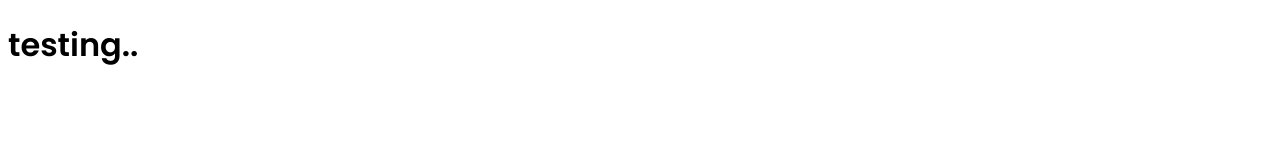
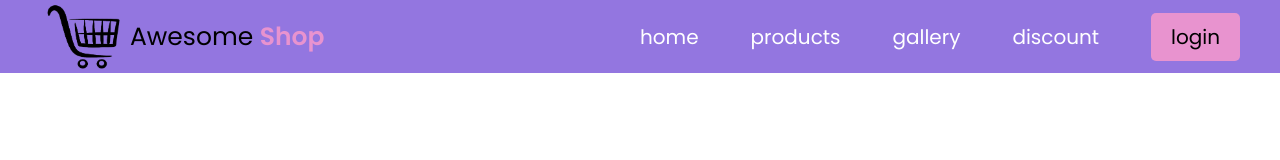
Before and after one commit to Nahin69/shop, a plain HTML site: page index.html in a window 1280 px wide. Drawn offline with Linux system fonts and the light colour scheme.

Commit message:
nav section finish

```diff
--- a/css/style.css
+++ b/css/style.css
@@ -1,5 +1,76 @@
 @import url('https://fonts.googleapis.com/css2?family=Poppins:wght@400;500;600&display=swap');
+
+
+*{
+    margin:0;
+    padding:0;
+    box-sizing: border-box;
+}
+
 
 body{
     font-family: 'Poppins', sans-serif;
 }
+
+/* nav style start here */
+
+.header{
+    background-color: #9376e0;
+}
+
+.header-section{
+    max-width: 1200px;
+    /* background-color: red; */
+    margin: 0 auto;
+    /* border: 2px solid red; */
+    display: flex;
+}
+
+
+
+.nav-container{
+    /* border: 2px solid red; */
+    min-height: 20px;
+    display: flex;
+    align-items: center;
+    width: 50%;
+}
+
+.nav-container img{
+    width: 90px;
+    object-fit: cover;
+}
+
+
+.nav-container p{
+    font-size: 25px;
+}
+
+.special{
+    color: #e893cf;
+    font-weight: 900;
+}
+
+.items-container{
+    /* border: 2px solid yellow; */
+    width: 50%;
+
+    display: flex;
+    justify-content: space-between;
+    align-items: center;
+}
+
+.items-container a{
+    text-decoration: none;
+    font-size: 20px;
+    color: white;
+}
+
+.items-container .login-button a{
+    padding: 10px 20px;
+    background-color:#e893cf;
+    border-radius: 5px;
+    color: black;
+}
+
+/* nav style ends here */
--- a/index.html
+++ b/index.html
@@ -9,6 +9,37 @@
     <link rel="stylesheet" href="css/responsive.css">
 </head>
 <body>
-    <h1>testing..</h1>
+
+    <header class="header">
+
+        <!-- navbar section starts here -->
+
+        <nav class="header-section">
+            <div class="nav-container">
+                <img src="./image/logo-1.png" alt="">
+                <p>Awesome <span class="special">Shop</span></p>
+
+            </div>
+            <div class="items-container">
+                <a href="">home</a>
+                <a href="">products</a>
+                <a href="">gallery</a>
+                <a href="">discount</a>
+                <div class="login-button">
+                    <a href="">login</a>
+                </div>
+
+            </div>
+        </nav>
+
+        <!-- navbar section ends here -->
+
+    </header>
+    <main>
+
+    </main>
+    <footer>
+
+    </footer>
 </body>
 </html>
```
Also changed, not shown: image/logo-1.png (added), image/logo.jpg (added).
